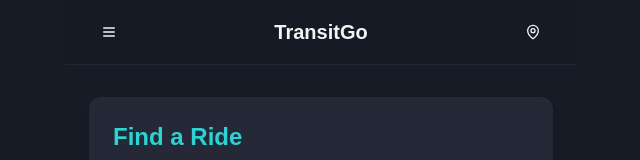
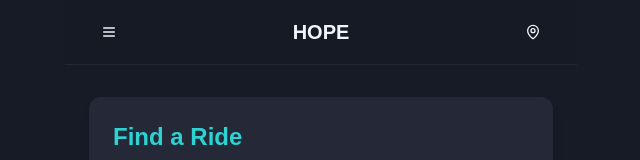
Before and after one commit to Kunal2bytes/uday1, a Next.js app: page / in a window 1280 px wide. Shown: the top 160 px of the page, without its empty margins (319-959 px from the left). Built offline with nearby package versions, Linux system fonts and the light colour scheme.

Commit message:
replace the transitGo with HOPE

```diff
--- a/src/app/layout.tsx
+++ b/src/app/layout.tsx
@@ -15,7 +15,7 @@ const geistMono = Geist_Mono({
 });
 
 export const metadata: Metadata = {
-  title: 'TransitGo',
+  title: 'HOPE',
   description: 'Modern transportation app for ride-sharing and booking.',
 };
 
--- a/src/app/page.tsx
+++ b/src/app/page.tsx
@@ -121,7 +121,7 @@ export default function DashboardPage() {
               </SheetContent>
             </Sheet>
 
-            <h1 className="text-xl font-bold mx-auto text-foreground">TransitGo</h1>
+            <h1 className="text-xl font-bold mx-auto text-foreground">HOPE</h1>
 
             <div className="flex items-center justify-end ml-2 sm:ml-0">
               <Link href="/map" passHref legacyBehavior>
```
